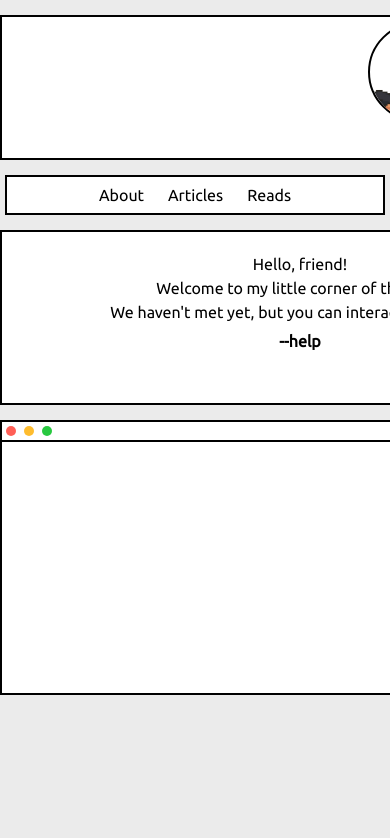
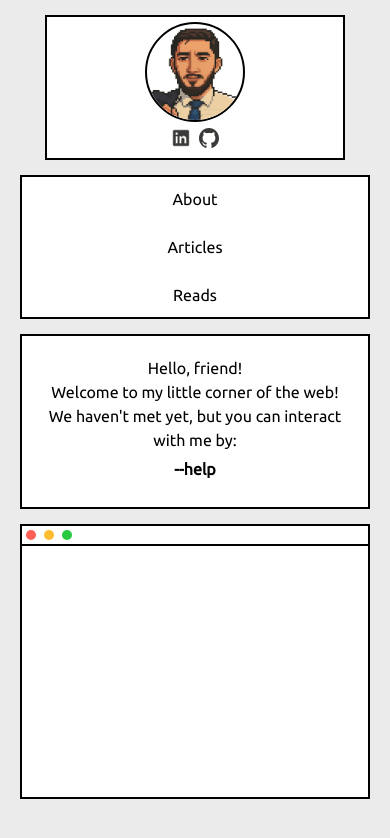
Before and after one commit to itsNiazi/itsNiazi.github.io, an Astro site: page / in a window 390 px wide. Built offline with nearby package versions, Linux system fonts and the light colour scheme; Astro itself is replaced by a stand-in of ours.

Commit message:
quick fix mobile responsiveness

```diff
--- a/src/components/Header.astro
+++ b/src/components/Header.astro
@@ -4,7 +4,7 @@ import { myConfig } from "../config/myConfig";
 
 <header>
   <figure>
-    <img id="avatar" src="/avatar.png" width="100" />
+    <img id="avatar" src="/avatar.png" alt="Avatar" width="100" />
     <div id="socials">
       <a href={myConfig.social.linkedin}><img src="/iLinkedin.svg" alt="Linkedin Icon" width="20" /></a>
       <a href={myConfig.social.github}><img src="/iGithub.svg" alt="Github Icon" width="20" /></a>
@@ -43,4 +43,10 @@ import { myConfig } from "../config/myConfig";
   #socials > a > img:hover {
     filter: brightness(0.3); /* darkens the image */
   }
+
+  @media (width <= 900px) {
+    header {
+      width: 300px;
+    }
+  }
 </style>
--- a/src/components/Hero.astro
+++ b/src/components/Hero.astro
@@ -21,4 +21,10 @@
     margin-block: 5px;
     font-weight: bold;
   }
+
+  @media (width <= 900px) {
+    section {
+      width: 350px;
+    }
+  }
 </style>
--- a/src/components/NavigBar.astro
+++ b/src/components/NavigBar.astro
@@ -24,7 +24,16 @@ import "../styles/global.css";
   a {
     color: var(--system-font-clr);
   }
+
   a:hover {
     text-decoration-line: underline;
   }
+
+  @media (width <= 900px) {
+    nav {
+      flex-direction: column;
+      padding-block: 10px;
+      width: 350px;
+    }
+  }
 </style>
--- a/src/components/Terminal.astro
+++ b/src/components/Terminal.astro
@@ -39,4 +39,10 @@
   .green {
     background-color: #28c840; /* Green for enlarge button */
   }
+
+  @media (width <= 900px) {
+    section {
+      width: 350px;
+    }
+  }
 </style>
```
